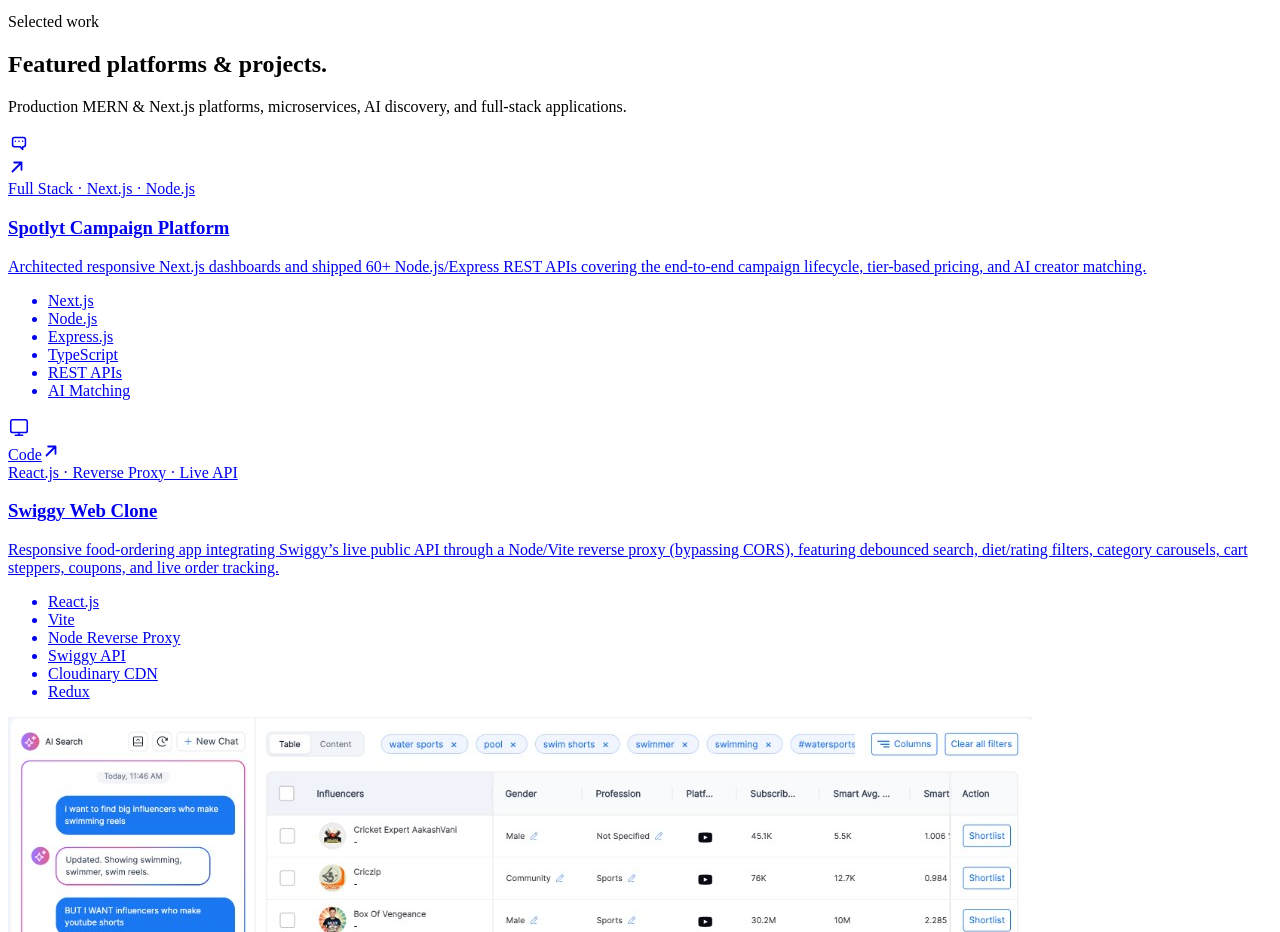
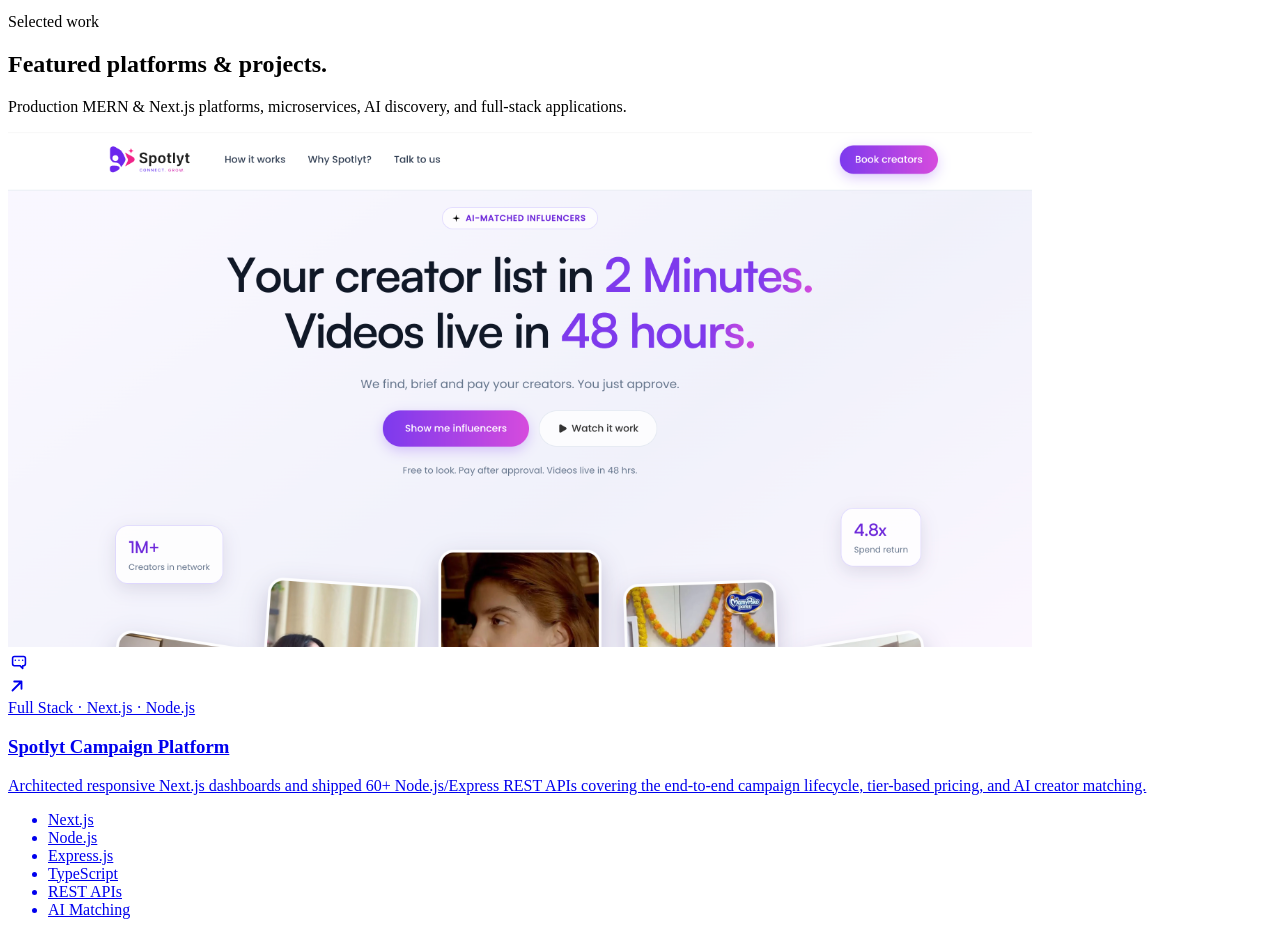
Before and after one commit to harshvgupta1/portfolio, a React (Vite) app: page / in a window 1280 px wide. Shown: the part 1820-2752 px from the top of the page. Built offline with nearby package versions, Linux system fonts and the light colour scheme; the HTML template or start-up script is replaced by a standard one.

Commit message:
Update Spotlyt URL to https://spotlyt.in/ and add trimmed preview image

```diff
--- a/src/data/content.js
+++ b/src/data/content.js
@@ -71,8 +71,8 @@
     description:
       'Architected responsive Next.js dashboards and shipped 60+ Node.js/Express REST APIs covering the end-to-end campaign lifecycle, tier-based pricing, and AI creator matching.',
     tech: ['Next.js', 'Node.js', 'Express.js', 'TypeScript', 'REST APIs', 'AI Matching'],
-    liveUrl: 'https://brands.getreelax.com',
-    image: null,
+    liveUrl: 'https://spotlyt.in/',
+    image: '/projects/spotlyt.png',
   },
   {
     title: 'Swiggy Web Clone',
```
Also changed, not shown: public/projects/spotlyt.png (added).
